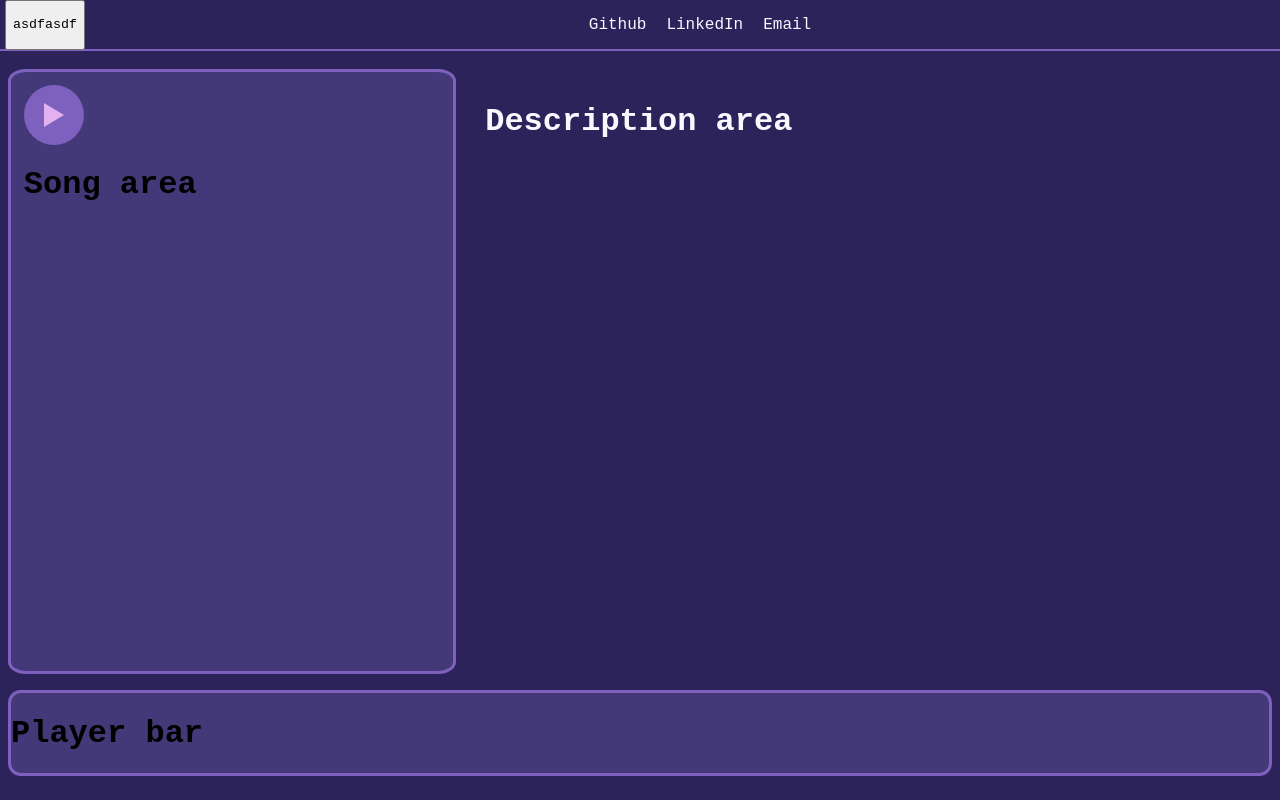
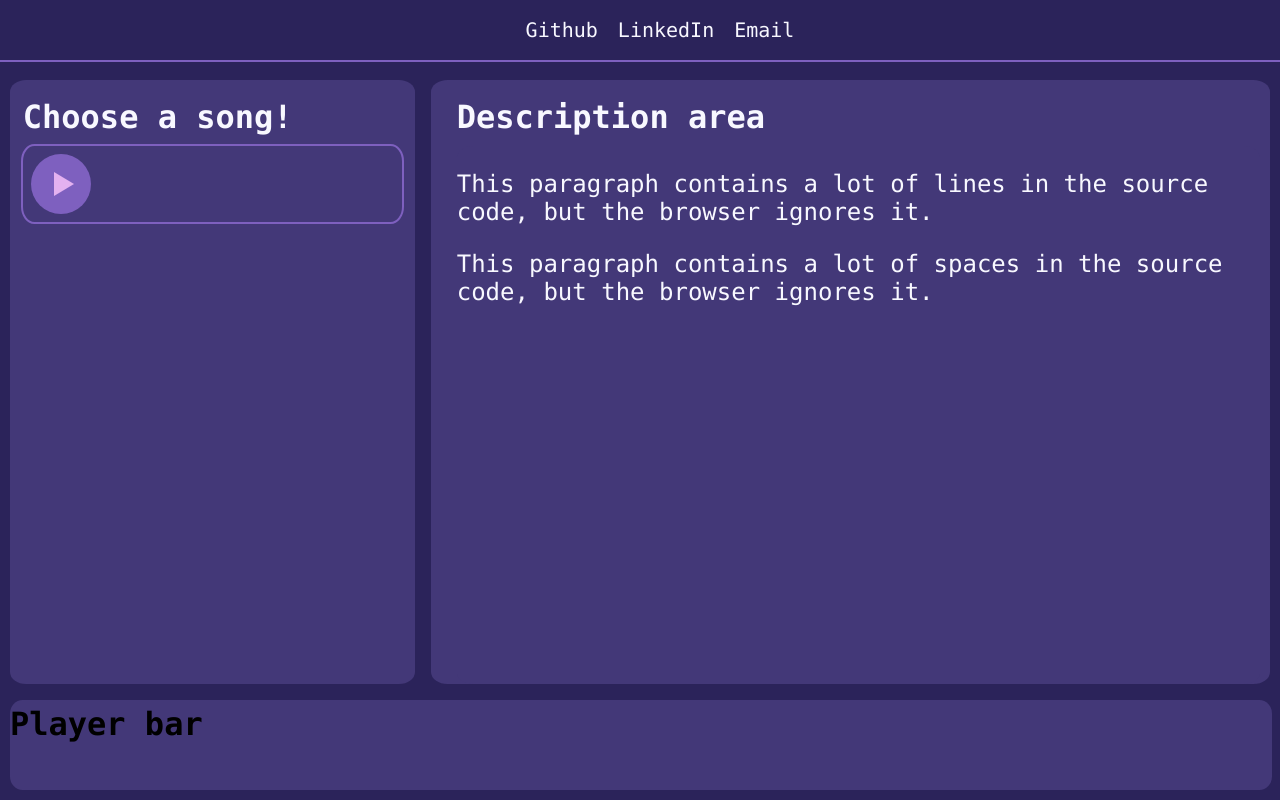
Before and after one commit to EmilianoA-B/portafolioPage, a plain HTML site: page index.html in a window 1280 px wide. Drawn offline with Linux system fonts and the light colour scheme.

Commit message:
Figured out resizing window in web-browser

```diff
--- a/index.html
+++ b/index.html
@@ -4,12 +4,12 @@
 	<head>
 		<meta charset="UTF-8">
 		<title>EmilianoAB | Project Portafolio</title>
-		<link rel="stylesheet" href="styles.css">
+		<link rel="stylesheet" href="./styles.css">
 	</head>
 
 	<body class="main">
 		<div class ="navbar">
-			<button class="hideSongArea">asdfasdf</button>
+			<!-- <button class="hideSongArea">asdfasdf</button> -->
 			<ul class="socials">
 				<li>Github</li>
 				<li>LinkedIn</li>
@@ -17,15 +17,35 @@
 			</ul>
 		</div>
 		<div class="infoArea">
+
 			<div class="songArea">
+				<h1>Choose a song!</h1>
 				<div class="song">
 					<div class="playButton"></div>
 					<div class="songDesc"></div>
 				</div>
-				<h1>Song area</h1>
+
 			</div>
-			<div class="descArea">
+
+			<div class="descBox">
 				<h1>Description area</h1>
+				<div class="descText">
+					<p>
+						This paragraph
+						contains a lot of lines
+						in the source code,
+						but the browser
+						ignores it.
+					</p>
+
+					<p>
+						This paragraph
+						contains         a lot of spaces
+						in the source         code,
+						but the        browser
+						ignores it.
+					</p>
+				</div>
 			</div>
 		</div>
 		<div class="playerBar">
--- a/styles.css
+++ b/styles.css
@@ -1,5 +1,13 @@
+
 *{
-    font-family: 'Courier New', Courier, monospace;
+    font-family: Consolas;
+    scrollbar-color: #FFE1FF;
+    scrollbar-width: thin;
+}
+
+h1 {
+    margin-top:5px;
+    margin-bottom:10px;
 }
 
 .main{
@@ -8,8 +16,7 @@
     overflow:hidden;
     display: flex;
     flex-direction: column;
-    flex: 1 1 auto;
-    height: 98vh;
+    min-height: 100vh;
 }
 
 
@@ -31,34 +38,86 @@
 }
 
 .navbar {
+    font-size: 20px;
     display:flex;
-    height: 5%;
+    height: 50px;
     margin-bottom: 10px;
     padding:5px;
     border-bottom: 2px solid#7E60BF;;
     flex-direction: row;
     align-items: center;
+    flex: 0 1 50px;
+}
+
+.infoArea{
+    overflow: hidden;
+    display: flex;
+    flex: 1 1 0;
+    flex-direction: row;
+    max-height: 87vh;
+}
+
+.infoArea > div:hover {
+    outline: 2px solid#7E60BF;
+}
+
+.infoArea > div {
+    color: #F8F8FF;
+}
+
+.songArea{
+    overflow-y: auto;
+    display:flex;
+    flex-direction: column;
+    margin:8px;
+    margin-left: 10px;
+    padding:1%;
+    background-color: #433878;
+    border-radius: 4% / 2%;
+    flex: 1 1 35%;
+}
+
+.descBox{
+    display:flex;
+    flex-direction: column;
+    overflow-y: hidden;
+    overflow-x: hidden;
+    padding: 1% 0% 0% 2%;
+    margin:8px;
+    margin-right: 10px;
+    border-radius: 2%;
+    background-color: #433878 ;
+    flex: 1 1 75%;
+}
+
+.descText {
+    font-size:24px;
+    justify-content: center;
+    scrollbar-color: #E4B1F0 #433878;
+    overflow-y: auto;
+    overflow-x: hidden;
+    padding-top: 0;
+    margin-right: 10px;
+    border-radius: 2%;
+    background-color: #433878 ;
+    max-height: 100%;
+    padding-right: 10px;
+    padding-bottom: 20px;
     flex: 1 1 auto;
 }
 
-.infoArea{
-    overflow: scroll;
+.playerBar{
     display: flex;
-    flex: 1 1 auto;
-    flex-direction: row;
-    height: 90vh;
+    flex: 0 0 90px;
+    margin:8px;
+    margin-left: 10px;
+    margin-bottom: 10px;
+    background-color: #433878;
+    border-radius: 1% / 15%;
 }
 
-.songArea{
-    display:flex;
-    flex-direction: column;
-    margin:8px;
-    padding:1%;
-    background-color: #433878;
-    border-radius: 4% / 2%;
-    border: solid#7E60BF;
-    overflow: scroll;
-    flex: 0 1 35%;
+.playerBar:hover{
+    outline: 2px solid#7E60BF;
 }
 
 .playButton{
@@ -77,7 +136,7 @@
 .playButton::before{
     content: '';
     position: relative;
-    left: 0%; /* Position triangle inside the circle */
+    left: 5%; /* Position triangle inside the circle */
     width: 0;
     height: 0;
     border-left: 20px solid #E4B1F0;  /* Triangle */
@@ -85,21 +144,8 @@
     border-bottom: 12px solid transparent;
 }
 
-.descArea{
-    padding:1%;
-    color: #F8F8FF;
-    margin:8px;
-    border-radius: 2%;
-
-    background-color: #2B235A;
-    flex: 1 1 65%;
+.song{
+    padding: 8px;
+    outline: 2px solid#7E60BF;
+    border-radius: 3% / 20%;
 }
-
-.playerBar{
-    display: flex;
-    flex: 1 1 auto;
-    margin:8px;
-    border: solid#7E60BF;
-    background-color: #433878;
-    border-radius: 1% / 15%;
-}
```
